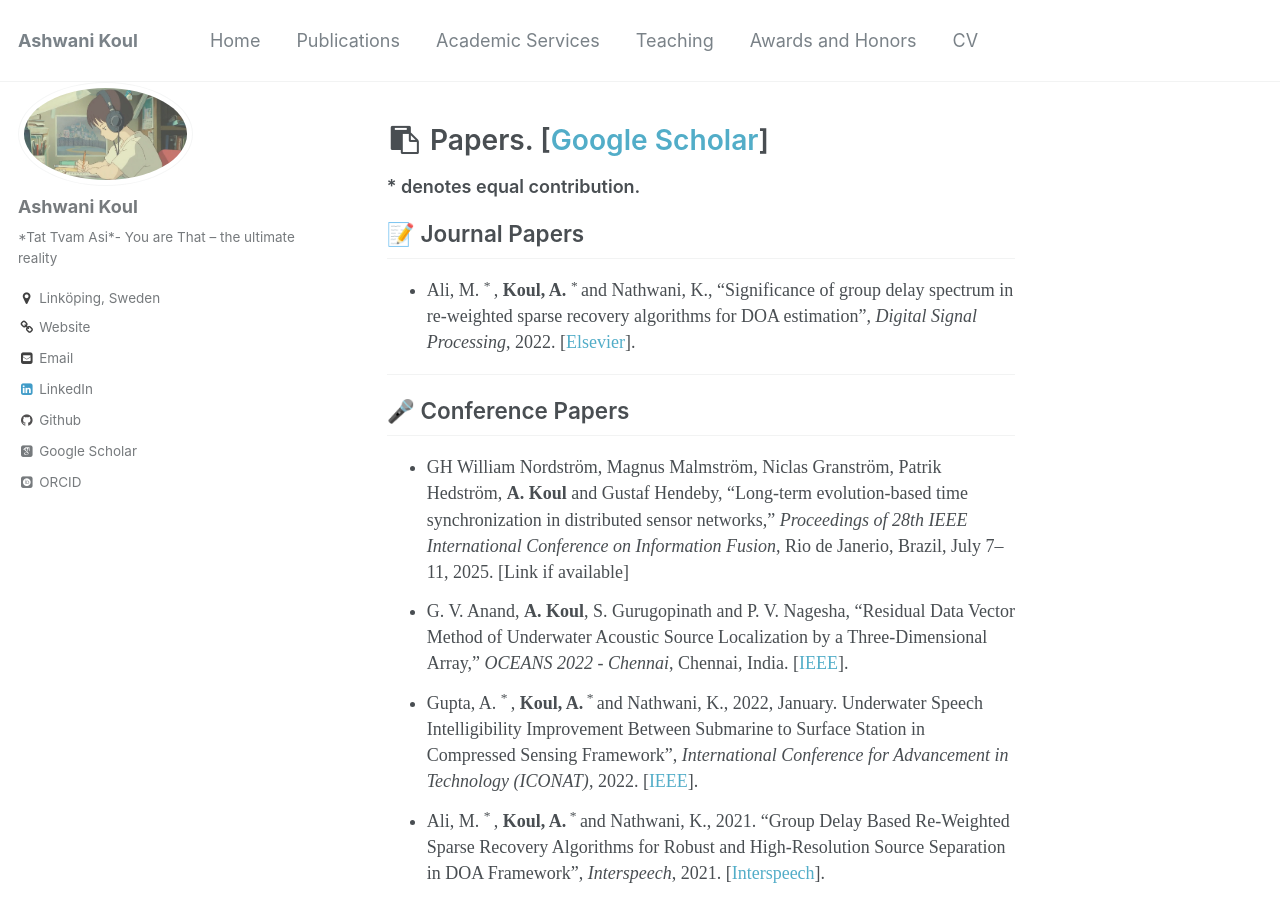
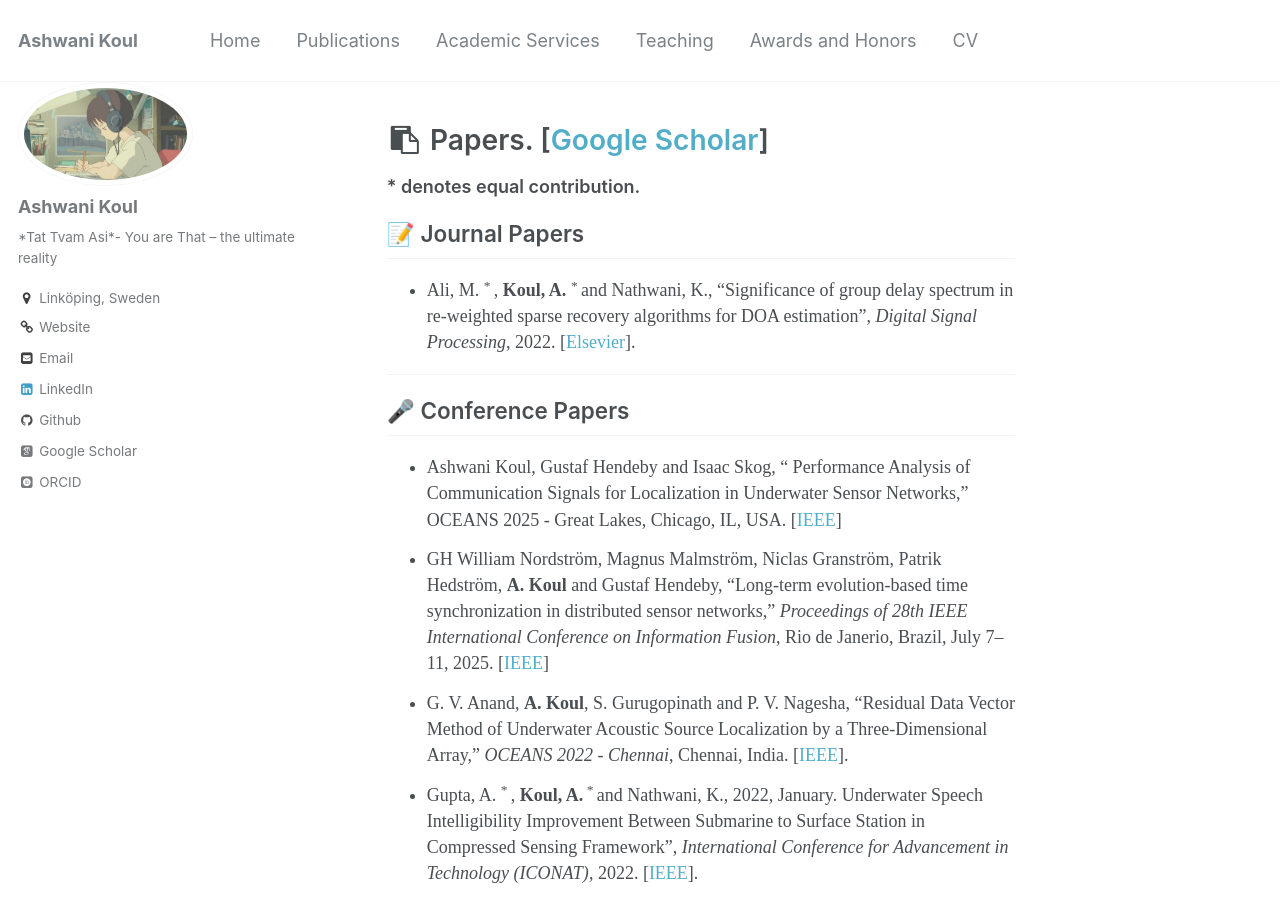
Before and after one commit to ASHKoul/ASHKoul.github.io, a Jekyll site: the page built from _pages/publications.md, in a window 1280 px wide and 900 px high. Built offline with Jekyll 4.4.1, drawn with Linux system fonts in a browser that asks for light colours; some web fonts are replaced.

Commit message:
Update publications.md

```diff
--- a/_pages/publications.md
+++ b/_pages/publications.md
@@ -17,7 +17,8 @@ author_profile: true
 
 ## 🎤 Conference Papers
 
-- GH William Nordström, Magnus Malmström, Niclas Granström, Patrik Hedström, **A. Koul** and Gustaf Hendeby, "Long-term evolution-based time synchronization in distributed sensor networks," *Proceedings of 28th IEEE International Conference on Information Fusion*, Rio de Janerio, Brazil, July 7–11, 2025. [Link if available]
+- Ashwani Koul, Gustaf Hendeby and Isaac Skog, " Performance Analysis of Communication Signals for Localization in Underwater Sensor Networks," OCEANS 2025 - Great Lakes, Chicago, IL, USA. [[IEEE](https://ieeexplore.ieee.org/document/11245005)]
+- GH William Nordström, Magnus Malmström, Niclas Granström, Patrik Hedström, **A. Koul** and Gustaf Hendeby, "Long-term evolution-based time synchronization in distributed sensor networks," *Proceedings of 28th IEEE International Conference on Information Fusion*, Rio de Janerio, Brazil, July 7–11, 2025. [[IEEE](https://ieeexplore.ieee.org/document/11124126)]
 
 - G. V. Anand, **A. Koul**, S. Gurugopinath and P. V. Nagesha, "Residual Data Vector Method of Underwater Acoustic Source Localization by a Three-Dimensional Array," *OCEANS 2022 - Chennai*, Chennai, India. [[IEEE](https://ieeexplore.ieee.org/document/9775269)].
 
```
